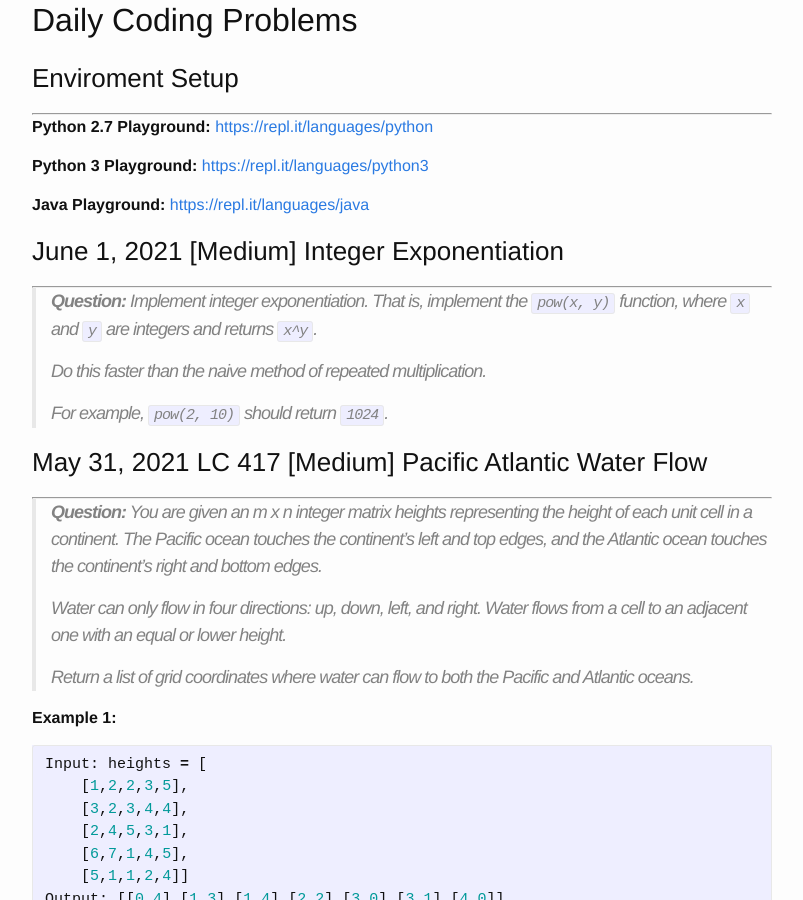
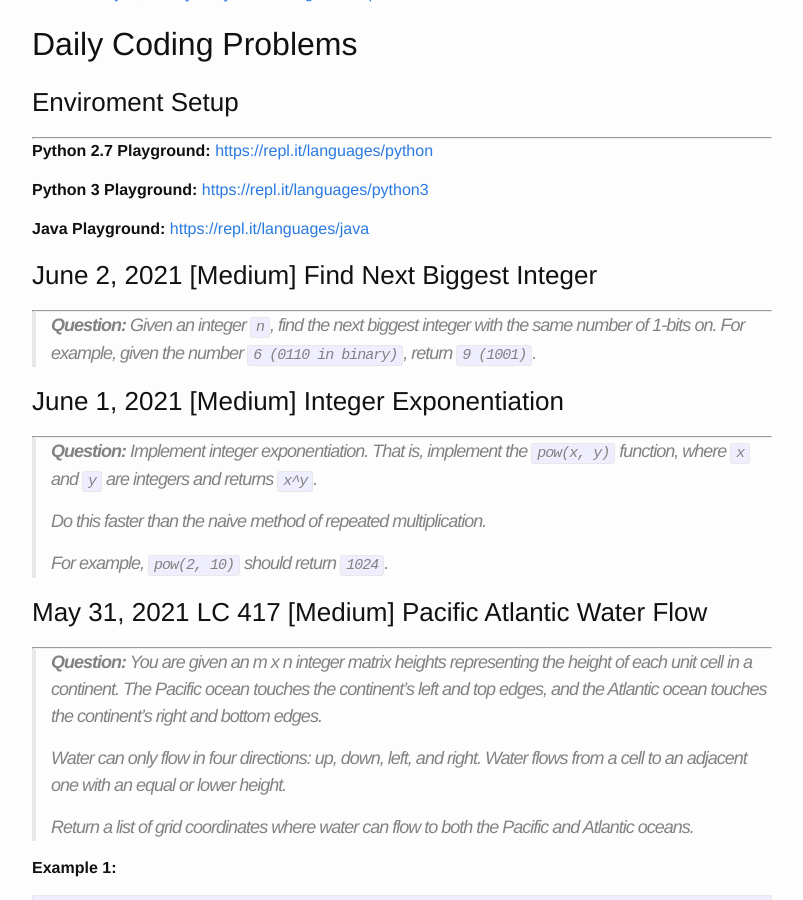
Before and after one commit to trsong/trsong.github.io, a Jekyll site: the page built from _posts/2021-05-01-DailyQuestionsMay.md, in a window 1280 px wide and 900 px high, scrolled down 1035 px. Shown: the whole window, without its empty margins (238-1041 px from the left). Built offline with Jekyll 4.4.1, drawn with Linux system fonts in a browser that asks for light colours; some of the changed text lies outside the part shown.

Commit message:
Add June 2 question

```diff
--- a/_posts/2021-05-01-DailyQuestionsMay.md
+++ b/_posts/2021-05-01-DailyQuestionsMay.md
@@ -17,6 +17,11 @@ categories: Python/Java
 **Python 3 Playground:** [https://repl.it/languages/python3](https://repl.it/languages/python3)
 
 **Java Playground:** [https://repl.it/languages/java](https://repl.it/languages/java)
+
+
+### June 2, 2021 \[Medium\] Find Next Biggest Integer
+---
+> **Question:** Given an integer `n`, find the next biggest integer with the same number of 1-bits on. For example, given the number `6 (0110 in binary)`, return `9 (1001)`.
 
 
 ### June 1, 2021 \[Medium\] Integer Exponentiation
```
